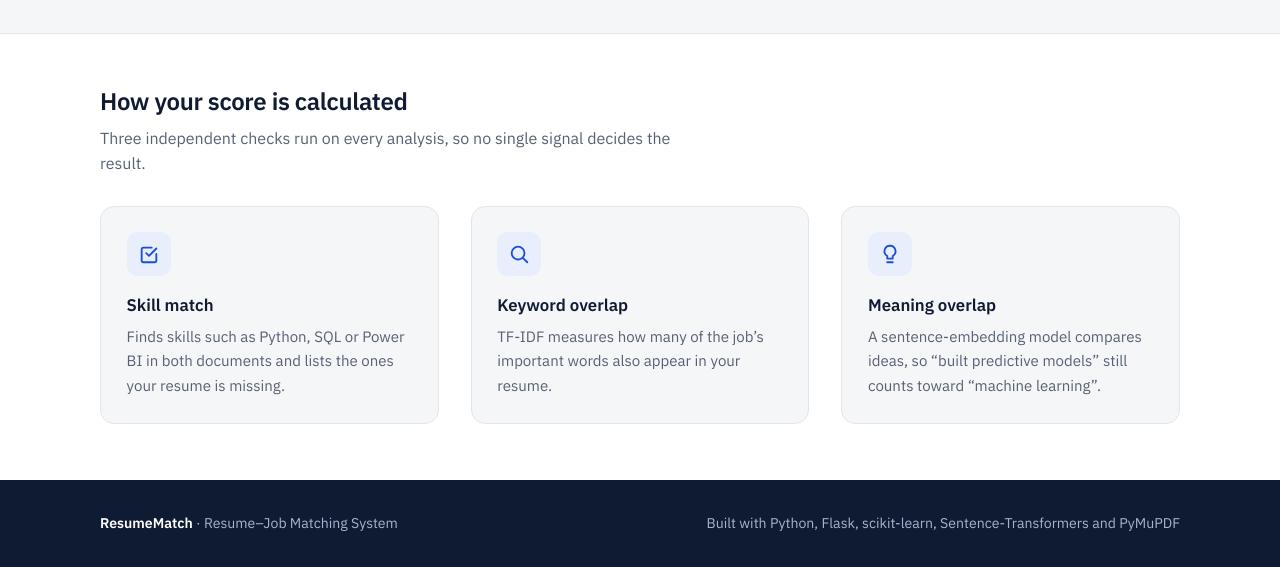
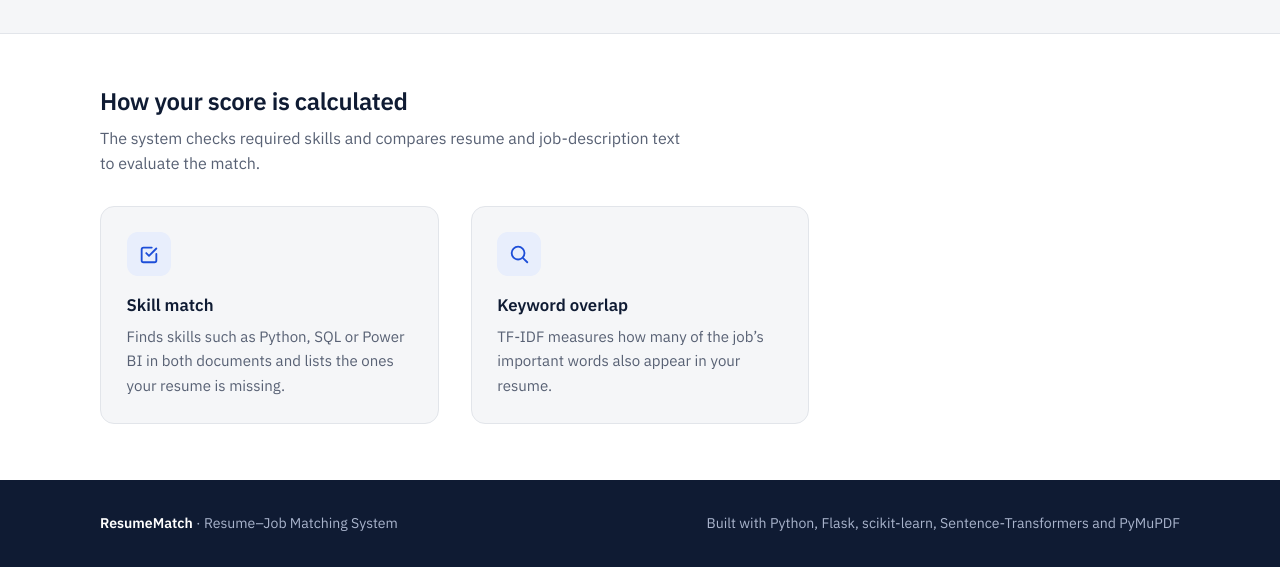
Before and after one commit to Kanchann27/ResumeMatch, a Flask app: page / in a window 1280 px wide. Shown: the part 757-1324 px from the top of the page. Run offline with Flask 3, Linux system fonts and the light colour scheme.

Commit message:
Hide semantic similarity from user interface

```diff
--- a/templates/index.html
+++ b/templates/index.html
@@ -275,9 +275,8 @@ footer b{color:#fff}
     <section class="card bars" aria-label="Score breakdown">
       <h3>Score breakdown</h3>
       <div class="row"><div><b>Skill match</b><small>Share of the job’s skills on your resume</small></div><div class="bar g"><span id="b-skill"></span></div><span class="val" id="v-skill"></span></div>
-      <div class="row"><div><b>Text similarity</b><small>Average of the two scores below</small></div><div class="bar"><span id="b-text"></span></div><span class="val" id="v-text"></span></div>
+      <div class="row"><div><b>Text similarity</b><small>TF-IDF-based text comparison</small></div><div class="bar"><span id="b-text"></span></div><span class="val" id="v-text"></span></div>
       <div class="row"><div><b>Keyword overlap</b><small>TF-IDF, shared words</small></div><div class="bar"><span id="b-tfidf"></span></div><span class="val" id="v-tfidf"></span></div>
-      <div class="row"><div><b>Meaning overlap</b><small>Semantic similarity of ideas</small></div><div class="bar"><span id="b-sem"></span></div><span class="val" id="v-sem"></span></div>
       <p class="note">Skill match counts only skills from the app’s built-in list, so use it as a guide, not a verdict.</p>
       <p class="note" id="noskill" hidden>No known skills were found in this job description, so the gauge shows text similarity instead.</p>
     </section>
@@ -297,11 +296,11 @@ footer b{color:#fff}
 <section class="how" id="how">
   <div class="wrap">
     <h2>How your score is calculated</h2>
-    <p>Three independent checks run on every analysis, so no single signal decides the result.</p>
+    <p>The system checks required skills and compares resume and job-description text to evaluate the match.</p>
     <div class="three">
       <div class="feat"><span class="ic2" aria-hidden="true"><svg width="22" height="22" viewBox="0 0 24 24" fill="none" stroke="currentColor" stroke-width="2" stroke-linecap="round" stroke-linejoin="round"><path d="M9 11l3 3 8-8"/><path d="M20 12v7a2 2 0 0 1-2 2H6a2 2 0 0 1-2-2V7a2 2 0 0 1 2-2h9"/></svg></span><h3>Skill match</h3><p>Finds skills such as Python, SQL or Power BI in both documents and lists the ones your resume is missing.</p></div>
       <div class="feat"><span class="ic2" aria-hidden="true"><svg width="22" height="22" viewBox="0 0 24 24" fill="none" stroke="currentColor" stroke-width="2" stroke-linecap="round" stroke-linejoin="round"><circle cx="11" cy="11" r="7"/><path d="M21 21l-4.3-4.3"/></svg></span><h3>Keyword overlap</h3><p>TF-IDF measures how many of the job’s important words also appear in your resume.</p></div>
-      <div class="feat"><span class="ic2" aria-hidden="true"><svg width="22" height="22" viewBox="0 0 24 24" fill="none" stroke="currentColor" stroke-width="2" stroke-linecap="round" stroke-linejoin="round"><path d="M12 3a6 6 0 0 0-3 11.2V17h6v-2.8A6 6 0 0 0 12 3z"/><path d="M9 21h6"/></svg></span><h3>Meaning overlap</h3><p>A sentence-embedding model compares ideas, so “built predictive models” still counts toward “machine learning”.</p></div>
+
     </div>
   </div>
 </section>
@@ -368,7 +367,9 @@ footer b{color:#fff}
     var pill=$('gpill');pill.className='pill '+lvl;pill.textContent={hi:'Strong match',mid:'Partial match',low:'Low match'}[lvl];
     $('gdesc').textContent={hi:'Your resume covers most of what this job asks for.',mid:'You have a solid base. Closing a few gaps will help.',low:'Several skills this job asks for are missing from your resume.'}[lvl];
     $('noskill').hidden=has;
-    bar('skill',skill);bar('text',text);bar('tfidf',r.tfidf_similarity);bar('sem',r.semantic_similarity);
+    bar('skill',skill);
+    bar('text',text);
+    bar('tfidf',r.tfidf_similarity);
     chips('m',r.matching_skills);chips('g',r.missing_skills);chips('e',r.extra_skills);
     var box=$('recs');box.textContent='';
     var keys=Object.keys(r.recommendations||{});
```
Also changed, not shown: src/pdf_report.py (+0 -9 lines), templates/history.html (+1 -15 lines).
